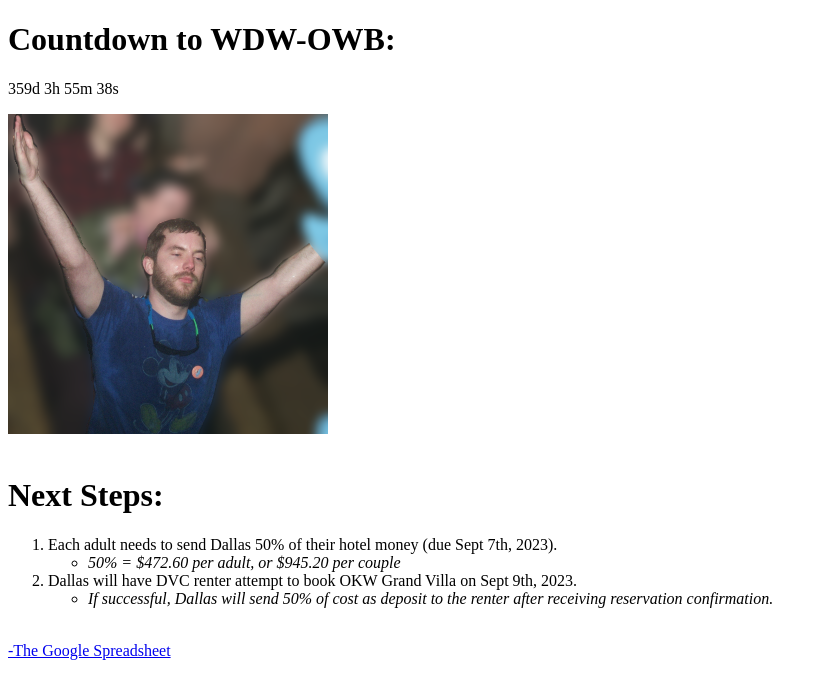
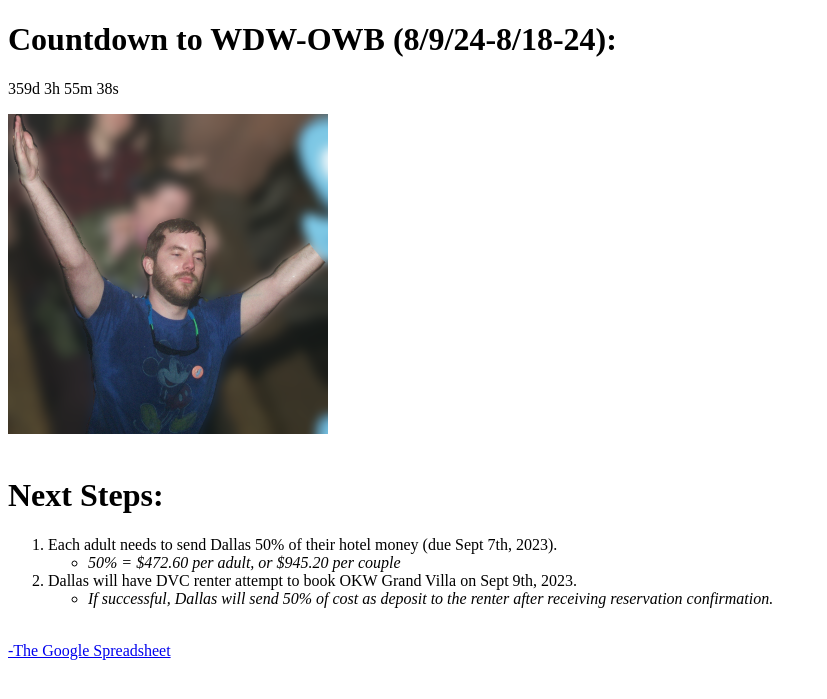
Before and after one commit to dallasodom/wdw2024, a Jekyll site: the page built from index.html, in a window 1280 px wide. Shown: the top 699 px of the page, without its empty margins (0-827 px from the left). Built offline with Jekyll 4.4.1, drawn with Linux system fonts in a browser that asks for light colours.

Commit message:
added dates at top

```diff
--- a/index.html
+++ b/index.html
@@ -5,7 +5,7 @@
 <!DOCTYPE HTML>
 <html>
 <body>
-<h1 class="text-center text-2xl">Countdown to WDW-OWB:</h1>
+<h1 class="text-center text-2xl">Countdown to WDW-OWB (8/9/24-8/18-24):</h1>
 <p id="countdownPara"></p>
 <div class="container mx-auto">
   <div>
```
